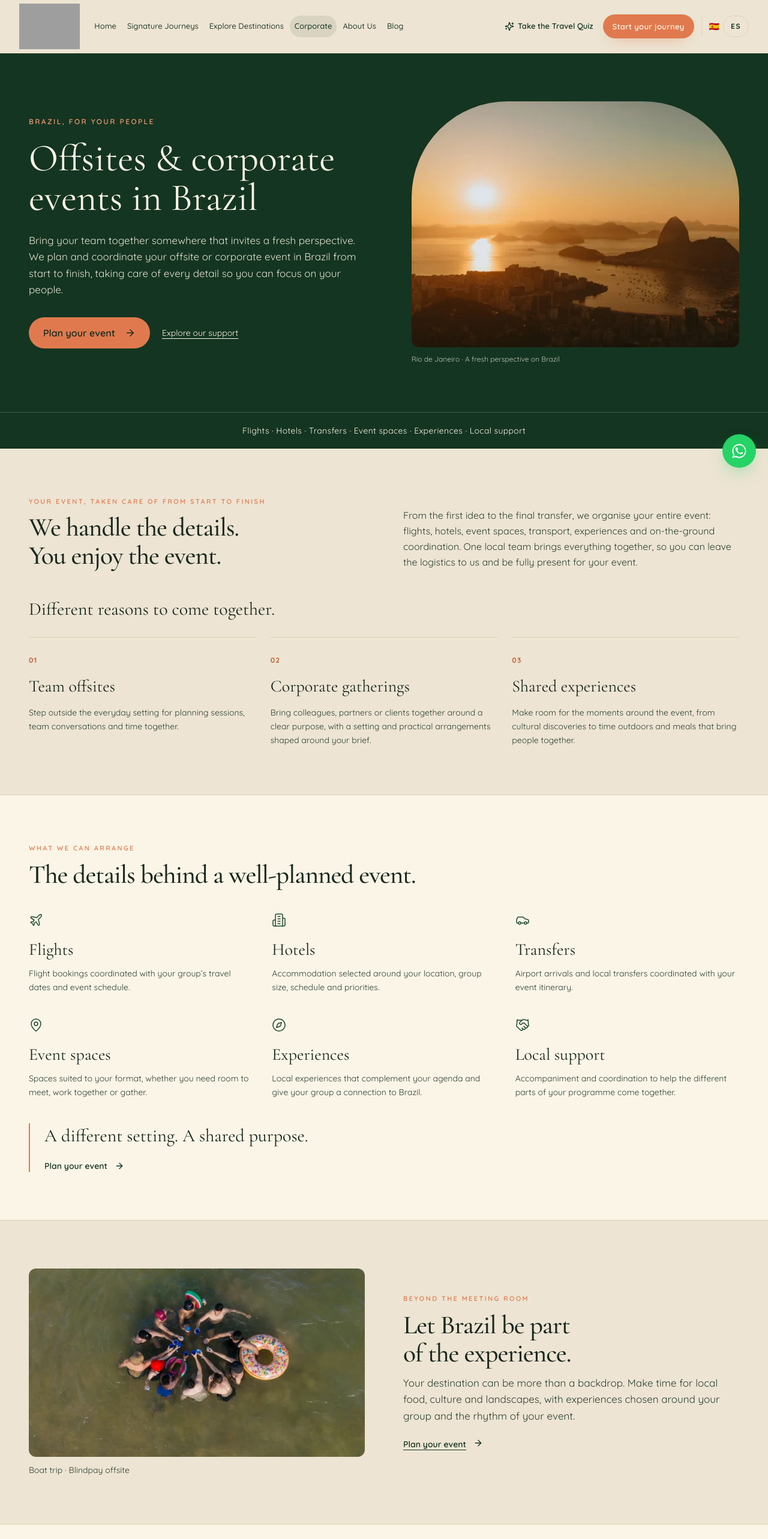
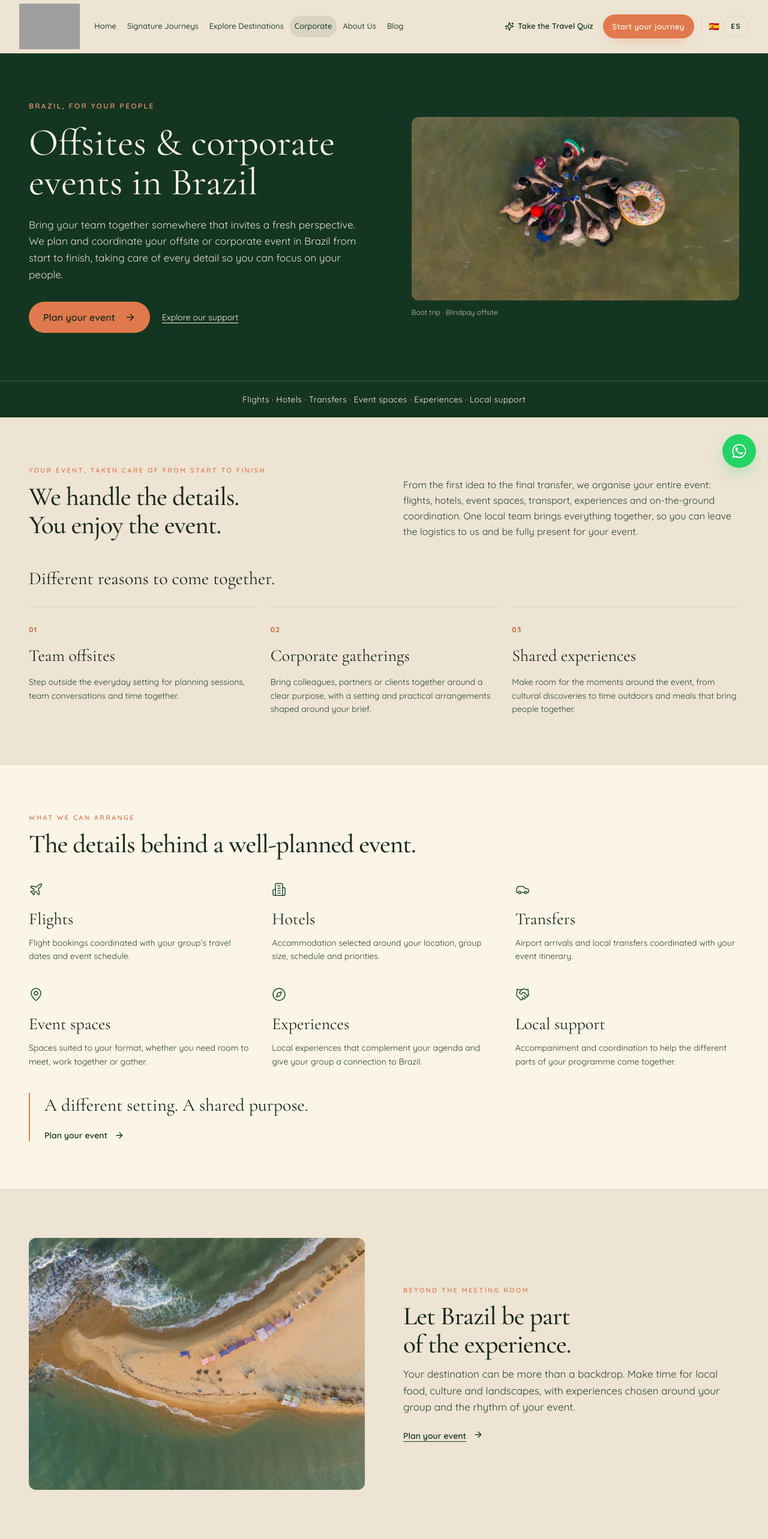
Before and after one commit to marinavvargas19-arch/braziloffscript, a Next.js app: page /corporate-events in a window 1280 px wide. Shown: the top 2566 px of the page at 60% size. Built offline with nearby package versions, Linux system fonts and the light colour scheme; grey boxes are pictures that could not be loaded.

Commit message:
Use Blindpay offsite photo as corporate hero

```diff
--- a/components/corporate-events.jsx
+++ b/components/corporate-events.jsx
@@ -16,7 +16,7 @@ export default function CorporateEvents({ locale = 'en' }) {
           <p className="text-[16px] sm:text-[17px] leading-relaxed mt-6 max-w-xl text-cream-50/90">{c.intro}</p>
           <div className="flex flex-wrap items-center gap-5 mt-8"><a href="#event-inquiry" className="inline-flex items-center gap-4 bg-terra text-ink rounded-full px-6 py-3.5 font-semibold hover:bg-terra-l">{c.cta}<ArrowRight size={18}/></a><a href="#event-support" className="text-sm underline underline-offset-4">{c.secondary}</a></div>
         </div>
-        <figure className="relative"><img src="/blog/optimized/rio-960.webp" srcSet="/blog/optimized/rio-640.webp 640w, /blog/optimized/rio-960.webp 960w, /blog/optimized/rio-1600.webp 1600w" sizes="(max-width:1023px) 100vw, 560px" width={960} height={640} alt={es?'Vista del Pan de Azúcar y la bahía de Guanabara al atardecer, Río de Janeiro':'Sugarloaf Mountain and Guanabara Bay at sunset, Rio de Janeiro'} fetchPriority="high" className="w-full aspect-[4/3] object-cover rounded-t-[100px] sm:rounded-t-[160px] rounded-b-xl"/><figcaption className="mt-3 text-xs text-cream-50/75">{c.caption}</figcaption></figure>
+        <figure className="relative"><img src="/corporate/blindpay-boat-offsite-960.webp" srcSet="/corporate/blindpay-boat-offsite-640.webp 640w, /corporate/blindpay-boat-offsite-960.webp 960w, /corporate/blindpay-boat-offsite-1600.webp 1600w" sizes="(max-width:1023px) 100vw, 560px" width={1600} height={900} alt={es?'Vista aérea del equipo de Blindpay brindando en el agua durante un paseo en barco de su offsite':'Aerial view of the Blindpay team raising a toast in the water during their offsite boat trip'} fetchPriority="high" className="w-full h-auto rounded-xl"/><figcaption className="mt-3 text-xs text-cream-50/75">{es?'Paseo en barco · Offsite de Blindpay':'Boat trip · Blindpay offsite'}</figcaption></figure>
       </Container>
       <div className="border-t border-cream-50/20"><Container className="py-5 text-center text-xs sm:text-sm leading-relaxed tracking-wide">{c.strap}</Container></div>
     </section>
@@ -33,7 +33,7 @@ export default function CorporateEvents({ locale = 'en' }) {
     </Container></section>
 
     <section className="py-14 sm:py-20"><Container className="grid md:grid-cols-2 gap-8 lg:gap-16 items-center">
-      <figure><img src="/corporate/blindpay-boat-offsite-960.webp" srcSet="/corporate/blindpay-boat-offsite-640.webp 640w, /corporate/blindpay-boat-offsite-960.webp 960w, /corporate/blindpay-boat-offsite-1600.webp 1600w" sizes="(max-width:767px) 100vw, 560px" width={1600} height={900} loading="lazy" decoding="async" alt={es?'Vista aérea del equipo de Blindpay brindando en el agua durante un paseo en barco de su offsite':'Aerial view of the Blindpay team raising a toast in the water during their offsite boat trip'} className="w-full h-auto rounded-xl"/><figcaption className="mt-3 text-sm text-ink-soft">{es?'Paseo en barco · Offsite de Blindpay':'Boat trip · Blindpay offsite'}</figcaption></figure>
+      <img src="/blog/optimized/caraiva-960.webp" srcSet="/blog/optimized/caraiva-640.webp 640w, /blog/optimized/caraiva-960.webp 960w" sizes="(max-width:767px) 100vw, 560px" width={960} height={640} loading="lazy" alt={es?'Embarcaciones y un banco de arena junto a la desembocadura del río Caraíva, Bahía':'Boats and a sandbar at the mouth of the Caraíva River, Bahia'} className="w-full aspect-[4/3] object-cover rounded-xl"/>
       <div><SectionHead eyebrow={c.experienceEyebrow} title={c.experienceTitle} sub={c.experienceBody}/><a href="#event-inquiry" className="inline-flex gap-3 mt-6 font-semibold text-sm text-leaf-d underline underline-offset-4">{c.cta}<ArrowRight size={16}/></a></div>
     </Container></section>
 
```
Also changed, not shown: lib/corporate-events.js.
